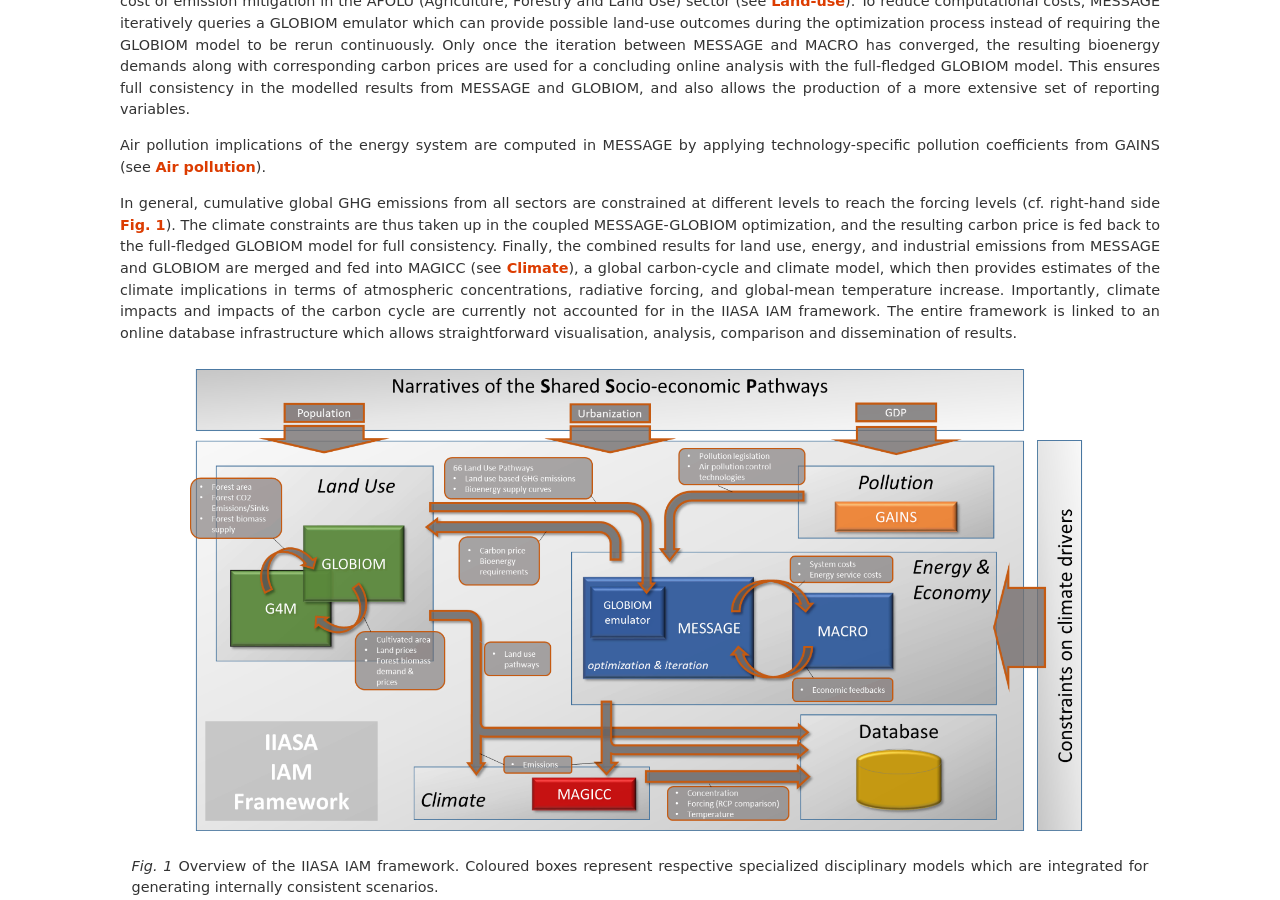
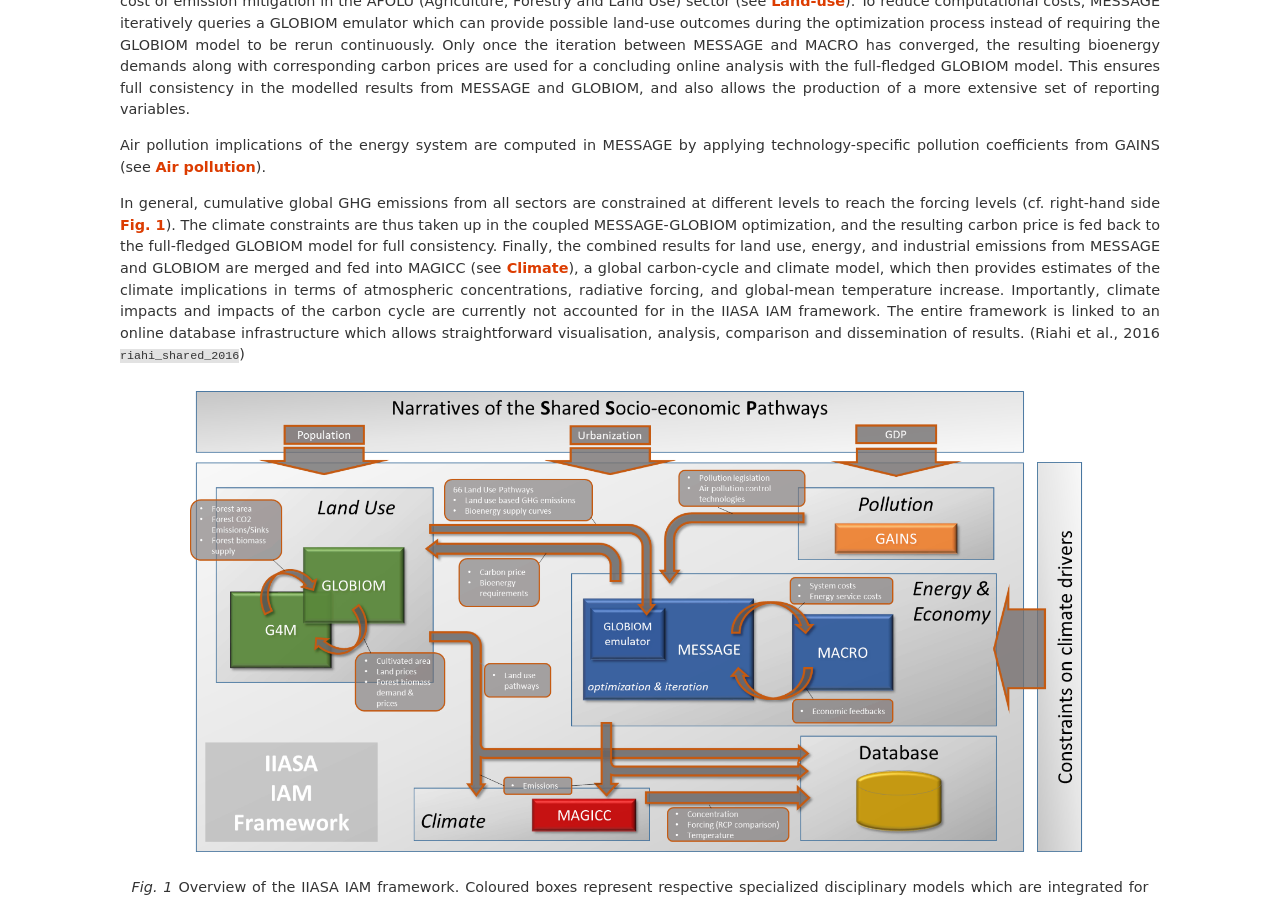
Before and after one commit to iiasa/message_doc, a Sphinx documentation site: the page built from source/message_globiom/overview/index.rst, in a window 1280 px wide and 900 px high, scrolled down 886 px. Built offline with Sphinx 7.4.7, drawn with Linux system fonts in a browser that asks for light colours; pages that are not in the unit, such as notebooks, are missing from menus; cross-references to code outside the pages are shown as plain code.

Commit message:
Update index.rst

```diff
--- a/source/message_globiom/overview/index.rst
+++ b/source/message_globiom/overview/index.rst
@@ -14,7 +14,7 @@ GLOBIOM provides MESSAGE with information on land use and its implications, like
 
 Air pollution implications of the energy system are computed in MESSAGE by applying technology-specific pollution coefficients from GAINS (see :ref:`gains`).
 
-In general, cumulative global GHG emissions from all sectors are constrained at different levels to reach the forcing levels (cf. right-hand side :numref:`fig-iiasaiam`). The climate constraints are thus taken up in the coupled MESSAGE-GLOBIOM optimization, and the resulting carbon price is fed back to the full-fledged GLOBIOM model for full consistency. Finally, the combined results for land use, energy, and industrial emissions from MESSAGE and GLOBIOM are merged and fed into MAGICC (see :ref:`magicc`), a global carbon-cycle and climate model, which then provides estimates of the climate implications in terms of atmospheric concentrations, radiative forcing, and global-mean temperature increase. Importantly, climate impacts and impacts of the carbon cycle are currently not accounted for in the IIASA IAM framework. The entire framework is linked to an online database infrastructure which allows straightforward visualisation, analysis, comparison and dissemination of results.
+In general, cumulative global GHG emissions from all sectors are constrained at different levels to reach the forcing levels (cf. right-hand side :numref:`fig-iiasaiam`). The climate constraints are thus taken up in the coupled MESSAGE-GLOBIOM optimization, and the resulting carbon price is fed back to the full-fledged GLOBIOM model for full consistency. Finally, the combined results for land use, energy, and industrial emissions from MESSAGE and GLOBIOM are merged and fed into MAGICC (see :ref:`magicc`), a global carbon-cycle and climate model, which then provides estimates of the climate implications in terms of atmospheric concentrations, radiative forcing, and global-mean temperature increase. Importantly, climate impacts and impacts of the carbon cycle are currently not accounted for in the IIASA IAM framework. The entire framework is linked to an online database infrastructure which allows straightforward visualisation, analysis, comparison and dissemination of results. (Riahi et al., 2016 :cite:`riahi_shared_2016`)
 
 .. _fig-iiasaiam:
 
```
